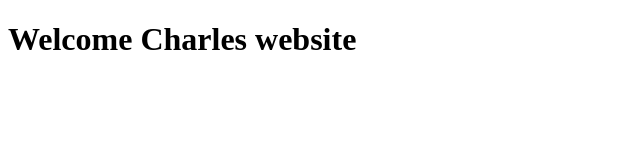
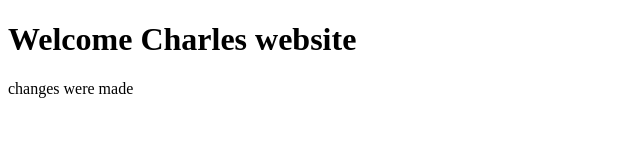
Before and after one commit to Chickel/SDEV255GitExample, a plain HTML site: page index.html in a window 1280 px wide. Shown: the whole page, without its empty margins (0-640 px from the left). Drawn offline with Linux system fonts and the light colour scheme.

Commit message:
added changes were made

```diff
--- a/index.html
+++ b/index.html
@@ -10,6 +10,7 @@
 
 <body>
   <h1> Welcome Charles website </h1>
+  changes were made
   <script src="script.js"></script>
 
   <!--
```
